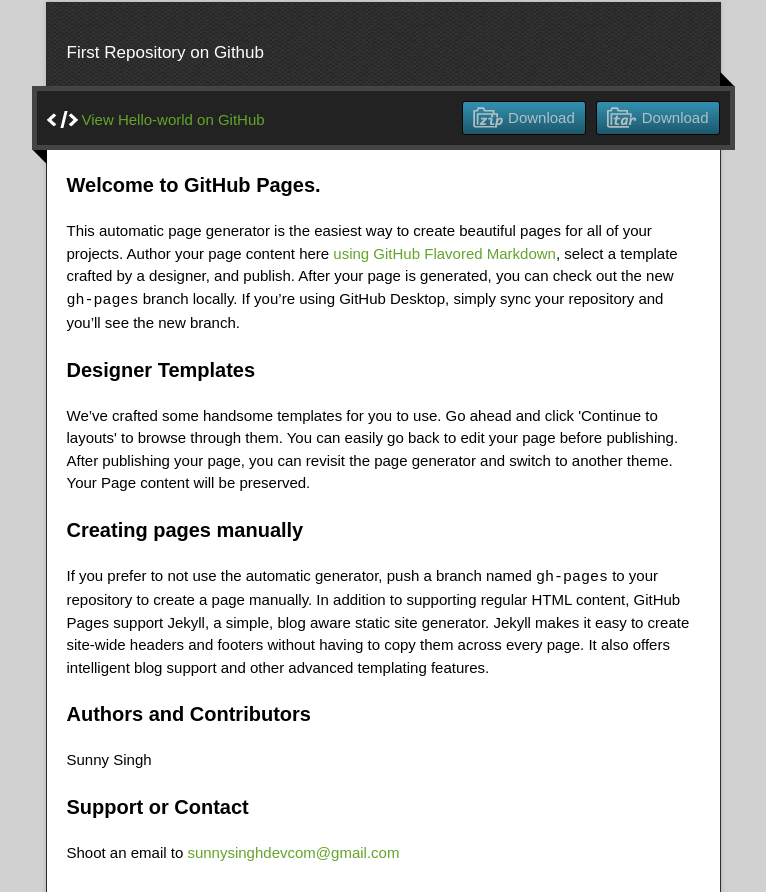
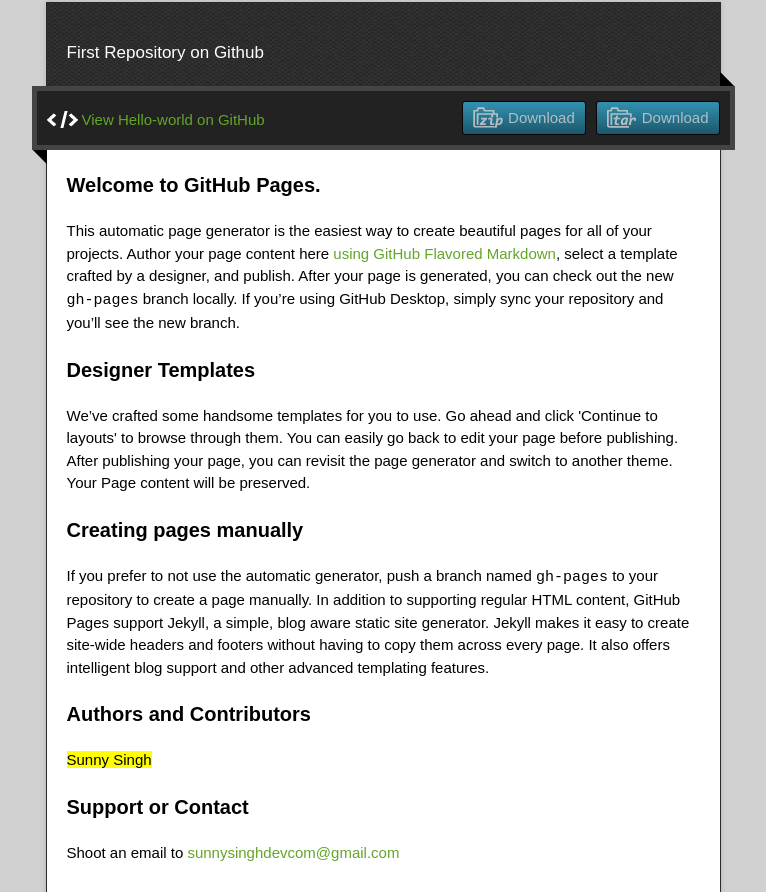
Before and after one commit to sunnysinghdev/hello-world, a plain HTML site: page index.html in a window 1280 px wide. Shown: the part 128-1020 px from the top of the page, without its empty margins (257-1023 px from the left). Drawn offline with nearby package versions, Linux system fonts and the light colour scheme.

Commit message:
Added mark element

```diff
--- a/index.html
+++ b/index.html
@@ -54,7 +54,7 @@
 <h3>
 <a id="authors-and-contributors" class="anchor" href="#authors-and-contributors" aria-hidden="true"><span aria-hidden="true" class="octicon octicon-link"></span></a>Authors and Contributors</h3>
 
-<p>Sunny Singh</p>
+<p><mark>Sunny Singh</mark></p>
 
 <h3>
 <a id="support-or-contact" class="anchor" href="#support-or-contact" aria-hidden="true"><span aria-hidden="true" class="octicon octicon-link"></span></a>Support or Contact</h3>
```
